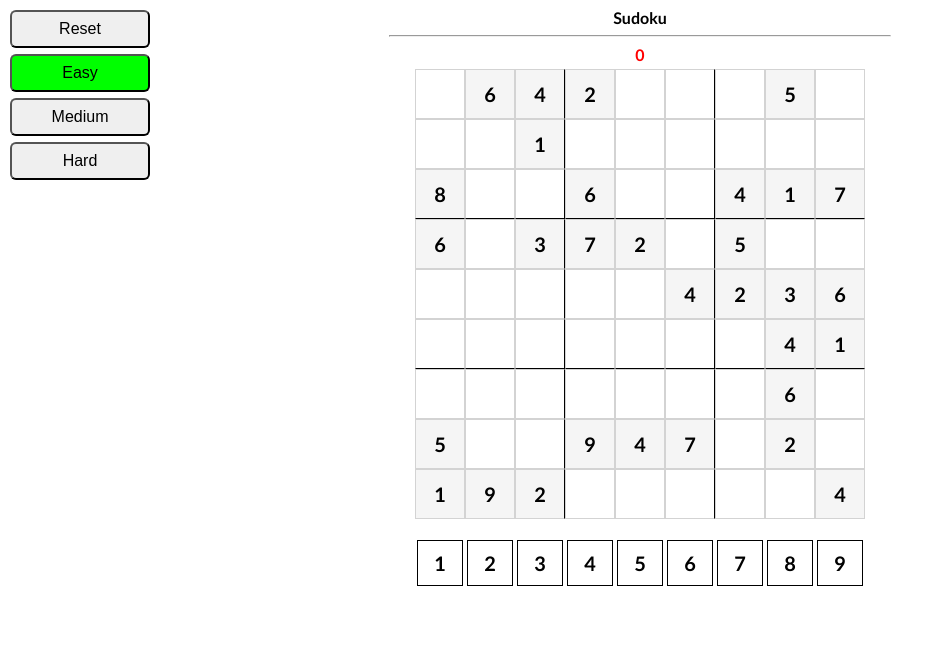
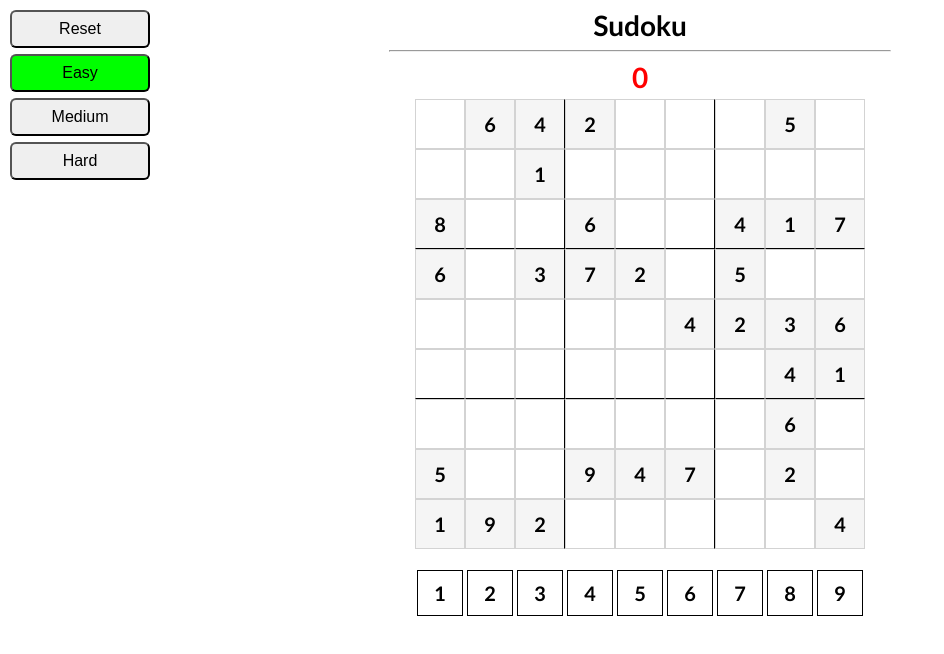
Before and after one commit to jjjk45/mySudokuGame, a plain HTML site: page sudoku.html in a window 1280 px wide. Shown: the whole page, without its empty margins (0-944 px from the left). Drawn offline with Linux system fonts and the light colour scheme.

Commit message:
Update sudoku.css

```diff
--- a/sudoku.css
+++ b/sudoku.css
@@ -9,11 +9,11 @@ hr  {
     width: 500px;
 }
 h1 {
-    font-size: var(--font-size);
+    font-size: var(--header-font-size);
     margin: auto;
 }
 #errors {
-    font-size: var(--font-size);
+    font-size: var(--header-font-size);
     color: red;
     margin: auto;
     padding-bottom: 5px;
```
